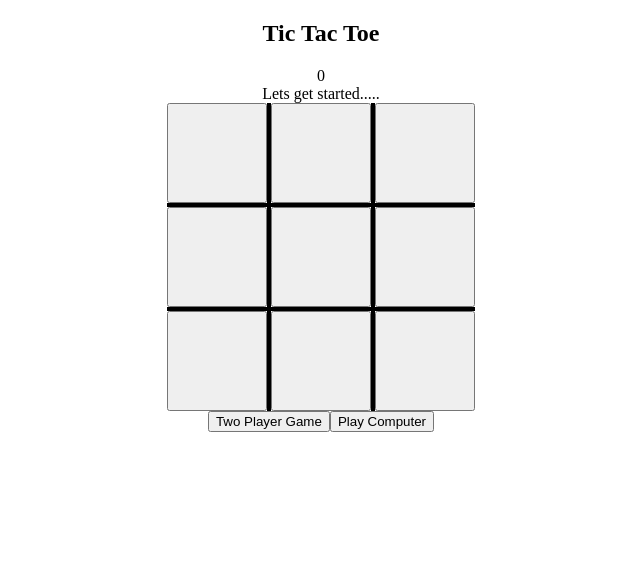
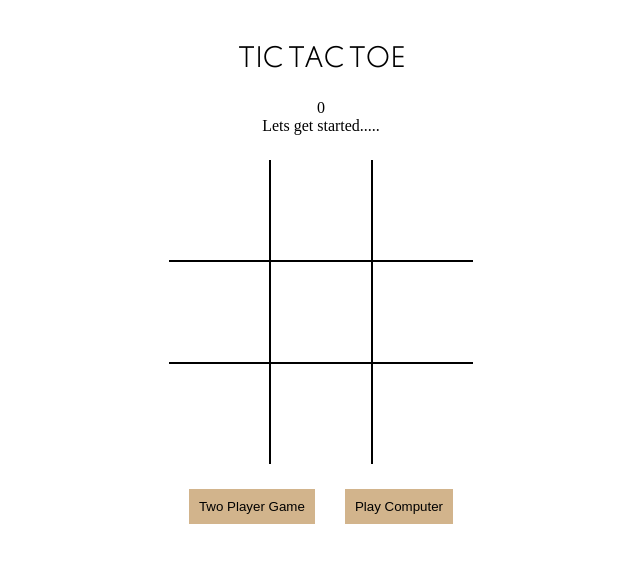
Before and after one commit to BurlingtonCodeAcademy/tic-tac-toe-tabi-jen, a plain HTML site: page index.html in a window 1280 px wide. Shown: the whole page, without its empty margins (319-959 px from the left). Drawn offline with Linux system fonts and the light colour scheme; a web font is replaced by a local one.

Commit message:
starting styling

```diff
--- a/index.html
+++ b/index.html
@@ -6,6 +6,11 @@
     <meta http-equiv="X-UA-Compatible" content="ie=edge" />
     <title>Tic Tac Toe</title>
     <link rel="stylesheet" href="ttt.css" />
+    <link rel="preconnect" href="https://fonts.gstatic.com" />
+    <link
+      href="https://fonts.googleapis.com/css2?family=Big+Shoulders+Inline+Display:wght@300&family=Spartan:wght@100&display=swap"
+      rel="stylesheet"
+    />
   </head>
 
   <body>
@@ -13,34 +18,52 @@
       <!--includes name of game, player status, and timer-->
       <div id="statusWrapper">
         <div id="title">
-          <h2>Tic Tac Toe</h2>
+          <h2>TIC TAC TOE</h2>
         </div>
-        <div id = "timer">0</div>
+        <div id="timer">0</div>
 
         <div id="status">Lets get started.....</div>
       </div>
       <!--this is the interactive game board-->
       <div class="board">
         <div class="boardRow" id="row-1">
-          <div class="cellContainer" id="cell-0"><button class = "cellButton"></button></div>
-          <div class="cellContainer" id="cell-1"><button class = "cellButton"></button></div>
-          <div class="cellContainer" id="cell-2"><button class = "cellButton"></button></div>
+          <div class="cellContainer" id="cell-0">
+            <button class="cellButton"></button>
+          </div>
+          <div class="cellContainer" id="cell-1">
+            <button class="cellButton"></button>
+          </div>
+          <div class="cellContainer" id="cell-2">
+            <button class="cellButton"></button>
+          </div>
         </div>
         <div class="boardRow" id="row-2">
-          <div class="cellContainer" id="cell-3"><button class = "cellButton"></button></div>
-          <div class="cellContainer" id="cell-4"><button class = "cellButton"></button></div>
-          <div class="cellContainer" id="cell-5"><button class = "cellButton"></button></div>
+          <div class="cellContainer" id="cell-3">
+            <button class="cellButton"></button>
+          </div>
+          <div class="cellContainer" id="cell-4">
+            <button class="cellButton"></button>
+          </div>
+          <div class="cellContainer" id="cell-5">
+            <button class="cellButton"></button>
+          </div>
         </div>
         <div class="boardRow" id="row-3">
-          <div class="cellContainer" id="cell-6"><button class = "cellButton"></button></div>
-          <div class="cellContainer" id="cell-7"><button class = "cellButton"></button></div>
-          <div class="cellContainer" id="cell-8"><button class = "cellButton"></button></div>
+          <div class="cellContainer" id="cell-6">
+            <button class="cellButton"></button>
+          </div>
+          <div class="cellContainer" id="cell-7">
+            <button class="cellButton"></button>
+          </div>
+          <div class="cellContainer" id="cell-8">
+            <button class="cellButton"></button>
+          </div>
         </div>
       </div>
       <!--button that starts the game-->
       <div class="status">
-        <button id="start" type="button">Two Player Game</button>
-        <button id="compStart" type="button">Play Computer</button>
+        <button id="start" class = "start-button" type="button">Two Player Game</button>
+        <button id="compStart" class= "start-button" type="button">Play Computer</button>
       </div>
     </div>
     <script src="main.js"></script>
--- a/notes.txt
+++ b/notes.txt
@@ -36,3 +36,4 @@ TODO:
 -get the system to draw line through winning cells
 -names
 -player vs player // player vs computer. add comp condition
+- make x call appropriate function after play (comPlay or play)
--- a/ttt.css
+++ b/ttt.css
@@ -3,6 +3,8 @@
     display: flex;
     flex-direction: column;
     justify-content: center;
+    margin-top: 25px;
+    margin-bottom: 25px;
 }
 
 .boardRow {
@@ -26,56 +28,73 @@
     text-align: center;
 }
 
+h2 {
+    font-family: Spartan, sans-serif;
+    margin-bottom: 25px;
+    margin-top: 45px;
+}
 /*----cells----*/
 
 .cellButton {
     height: 100px;
     width: 100px;
+    border: none;
+    background-color: white;
 }
 
 #cell-0 {
-    border-bottom: solid black 2px;
-    border-right: solid black 2px;
+    border-bottom: solid black .5px;
+    border-right: solid black .5px;
 }
 #cell-1 {
-    border-left: solid black 2px;
-    border-bottom: solid black 2px;
-    border-right: solid black 2px;
+    border-left: solid black .5px;
+    border-bottom: solid black .5px;
+    border-right: solid black .5px;
 }
 
 #cell-2 {
-    border-left: solid black 2px;
-    border-bottom: solid black 2px;
+    border-left: solid black .5px;
+    border-bottom: solid black .5px;
 }
 
 #cell-3 {
-    border-top: solid black 2px;
-    border-right: solid black 2px;
-    border-bottom: solid black 2px;
+    border-top: solid black .5px;
+    border-right: solid black .5px;
+    border-bottom: solid black .5px;
 }
 
 #cell-4 {
-    border: solid black 2px;
+    border: solid black .5px;
 }
 
 #cell-5 {
-    border-top: solid black 2px;
-    border-left: solid black 2px;
-    border-bottom: solid black 2px;
+    border-top: solid black .5px;
+    border-left: solid black .5px;
+    border-bottom: solid black .5px;
 }
 
 #cell-6 {
-    border-top: solid black 2px;
-    border-right: solid black 2px;
+    border-top: solid black .5px;
+    border-right: solid black .5px;
 }
 
 #cell-7 {
-    border-left: solid black 2px;
-    border-top: solid black 2px;
-    border-right: solid black 2px;
+    border-left: solid black .5px;
+    border-top: solid black .5px;
+    border-right: solid black .5px;
 }
 
 #cell-8 {
-    border-left: solid black 2px;
-    border-top: solid black 2px;
+    border-left: solid black .5px;
+    border-top: solid black .5px;
 }
+
+/*-------buttons--------*/
+
+.start-button {
+    border: none;
+    background-color: tan;
+    padding: 10px;
+    margin-left: 15px;
+    margin-right: 15px;
+}
```
